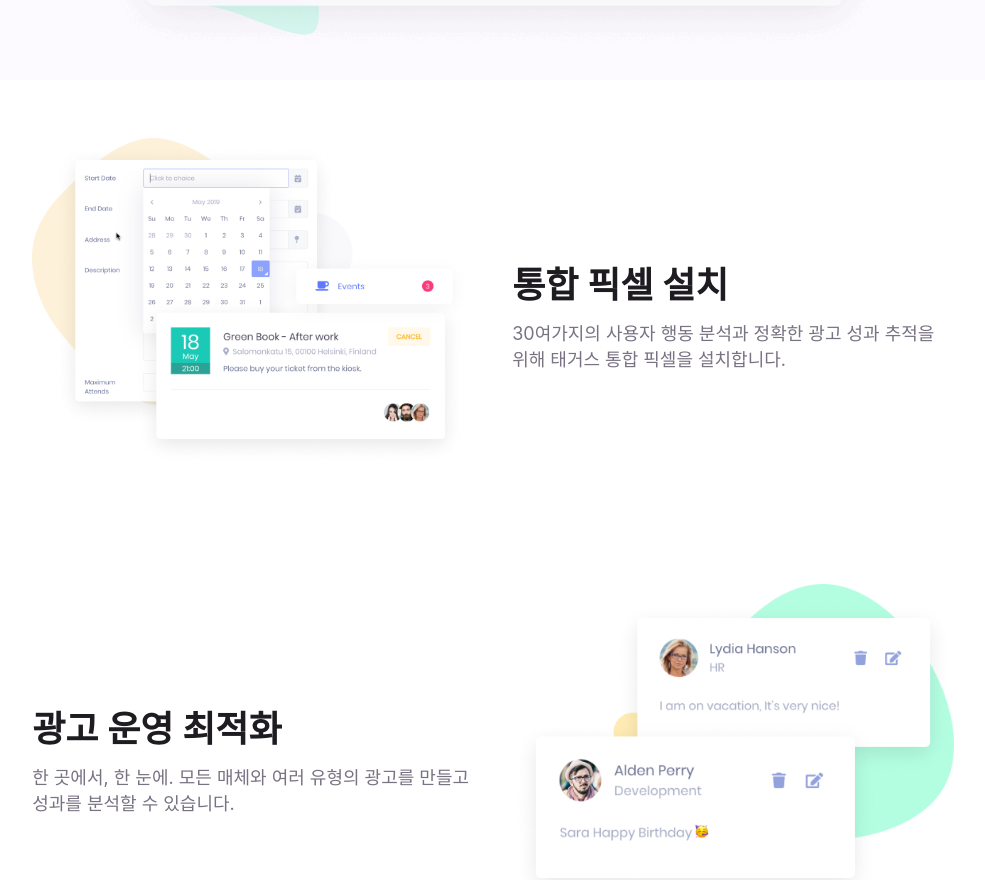
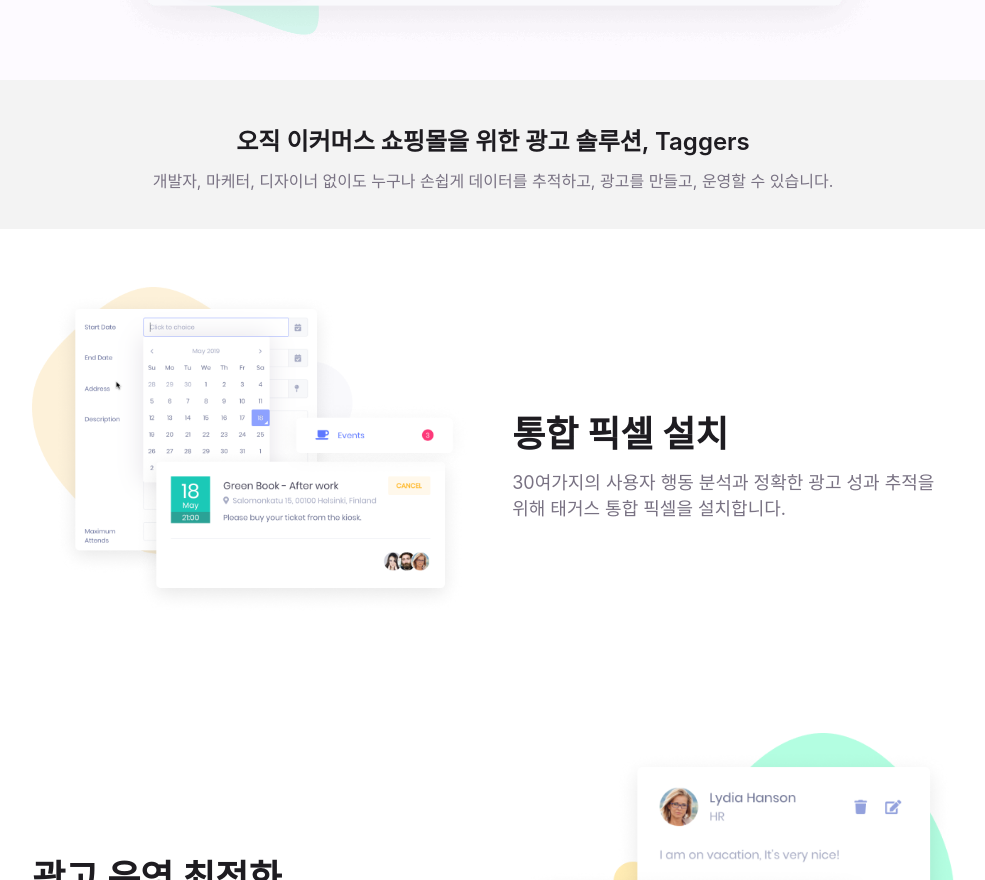
Before and after one commit to taggers-io/taggers-homepage, a Gatsby site: page / in a window 1280 px wide. Shown: the part 970-1850 px from the top of the page, without its empty margins (147-1132 px from the left). Built offline with nearby package versions, Linux system fonts and the light colour scheme; Gatsby itself is replaced by a stand-in of ours.

Commit message:
멘션 추가

```diff
--- a/src/pages/index.js
+++ b/src/pages/index.js
@@ -22,6 +22,15 @@
         for E-Commerce</h1>
       <p>이커머스 쇼핑몰 광고의 모든 어려움을 해결해주는 솔루션은 오직 태거스 뿐입니다.</p>
       <img alt={"Dashboard"} src={featureImage} />
+    </div>
+
+    <div className={"partner"}>
+      <div className={"container"}>
+        <div className={"partner__content"}>
+          <h2>오직 이커머스 쇼핑몰을 위한 광고 솔루션, Taggers</h2>
+          <p>개발자, 마케터, 디자이너 없이도 누구나 손쉽게 데이터를 추적하고, 광고를 만들고, 운영할 수 있습니다.</p>
+        </div>
+      </div>
     </div>
 
     <OurProduct />
```
